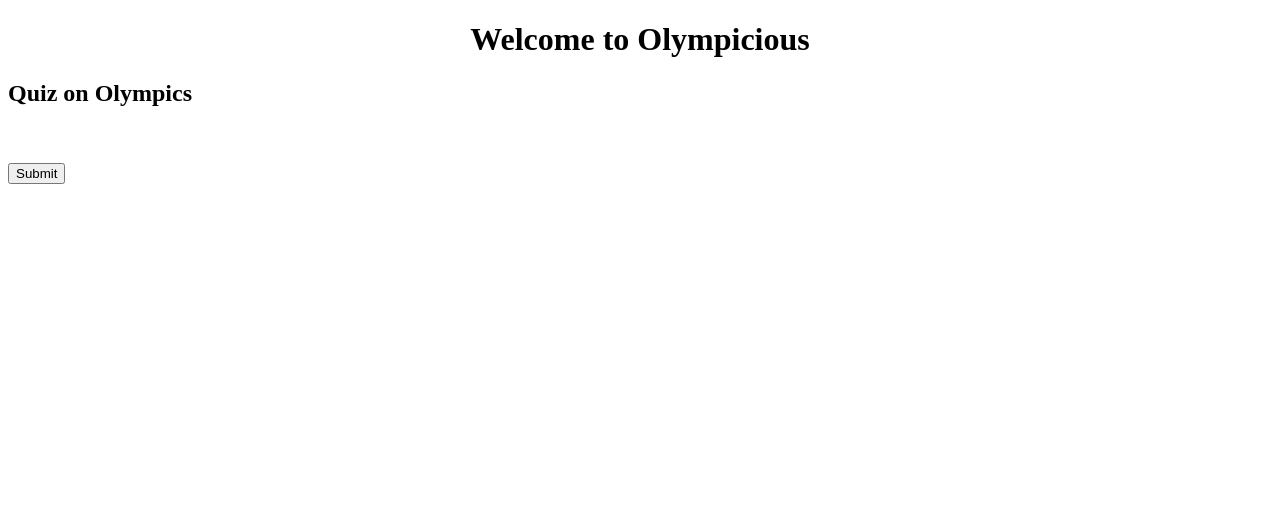
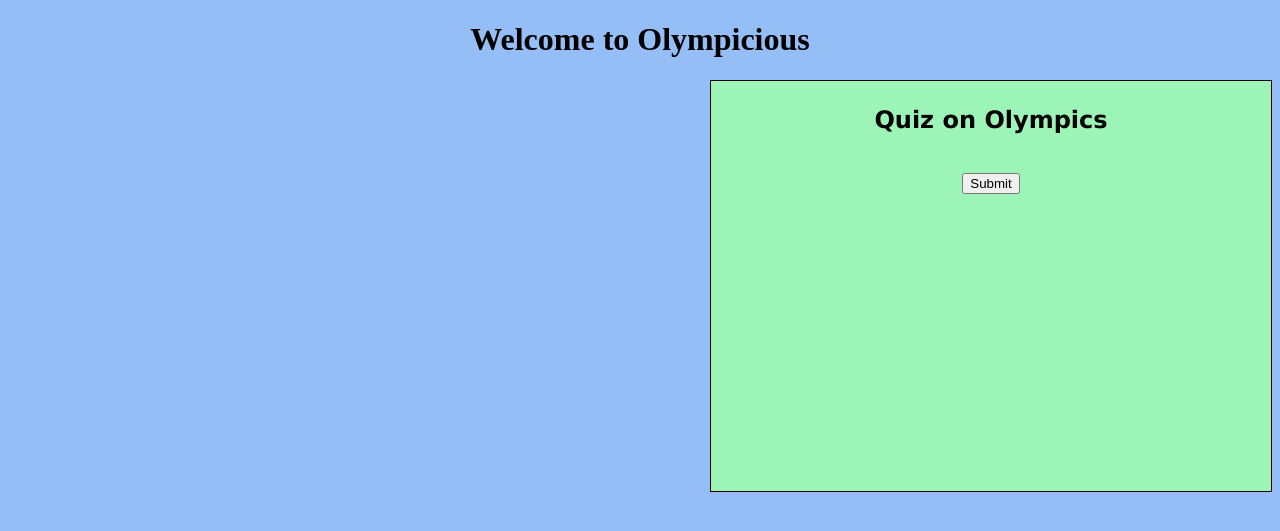
Before and after one commit to Annarhysa/Olympic-ious, a Flask app: page /quiz in a window 1280 px wide. Shown: the top 531 px of the page. Run offline with Flask 3, Linux system fonts and the light colour scheme.

Commit message:
New Changes

```diff
--- a/static/ultimate.css
+++ b/static/ultimate.css
@@ -1,13 +1,20 @@
-:root {
-    --dark : #374151;
-    --darker: #1F2937;
-    --darkest: #000000;
-    --light: #EEE;
-    --blue: #94bef5;
-    --darkblue: #4b00fa;
+html{
+    background-color: #94bef5;
 }
 
 body {
+    text-align: right;
+    color: black
+}
+
+.rectangular-box {
+    width: 550px;
+    height: 400px;
+    background-color: #9cf5b7;
+    border: 0.4px solid #000;
+    padding: 5px;
     text-align: center;
-    font-style: italic;
+    font-size: 16px;
+    font-family:'Lucida Sans', 'Lucida Sans Regular', 'Lucida Grande', 'Lucida Sans Unicode', Geneva, Verdana, sans-serif ;
+    float: right
 }
--- a/templates/quiz.html
+++ b/templates/quiz.html
@@ -7,7 +7,7 @@
         <meta name = "viewport" content="width=device-width,
         initial-scale = 1.0">
         <title>Qlympicious</title>
-        <link rel "stylesheet" href = "{{url_for('static', filename = 'ultimate.css')}}">
+        <link rel ="stylesheet" href = "{{url_for('static', filename = 'ultimate.css')}}">
 
         <style>
             header{
@@ -23,6 +23,7 @@
             <h1>Welcome to Olympicious</h1>
         </header>
 
+        <div class = "rectangular-box">
             <h2> Quiz on Olympics</h2>
                 <form action="/submitquiz", method="post">
                 {% for question in questions_list%}
@@ -35,8 +36,9 @@
                     </h4>
                 {% endfor %}
 
-                <br><br>
+                    <br>
                     <input type ="submit" name="submitform" value="Submit">
             </form>
+        </div>
     </body>
 </html>
```
Also changed, not shown: main.py (+13 -2 lines). Lines whose indentation alone changed are shown as unchanged.
